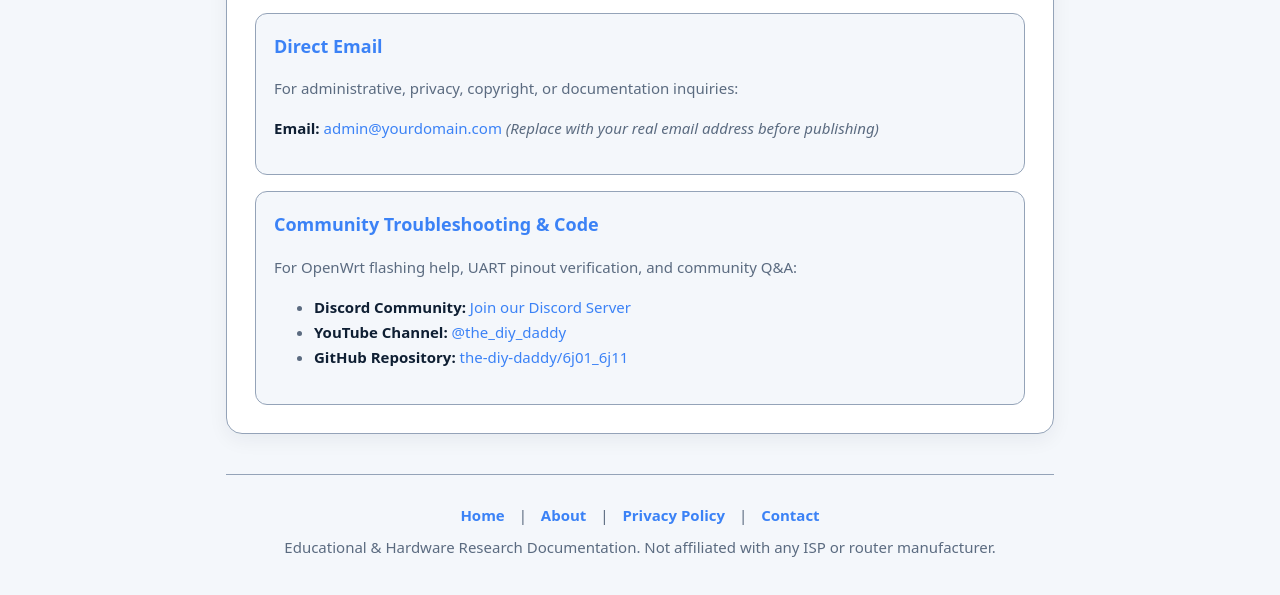
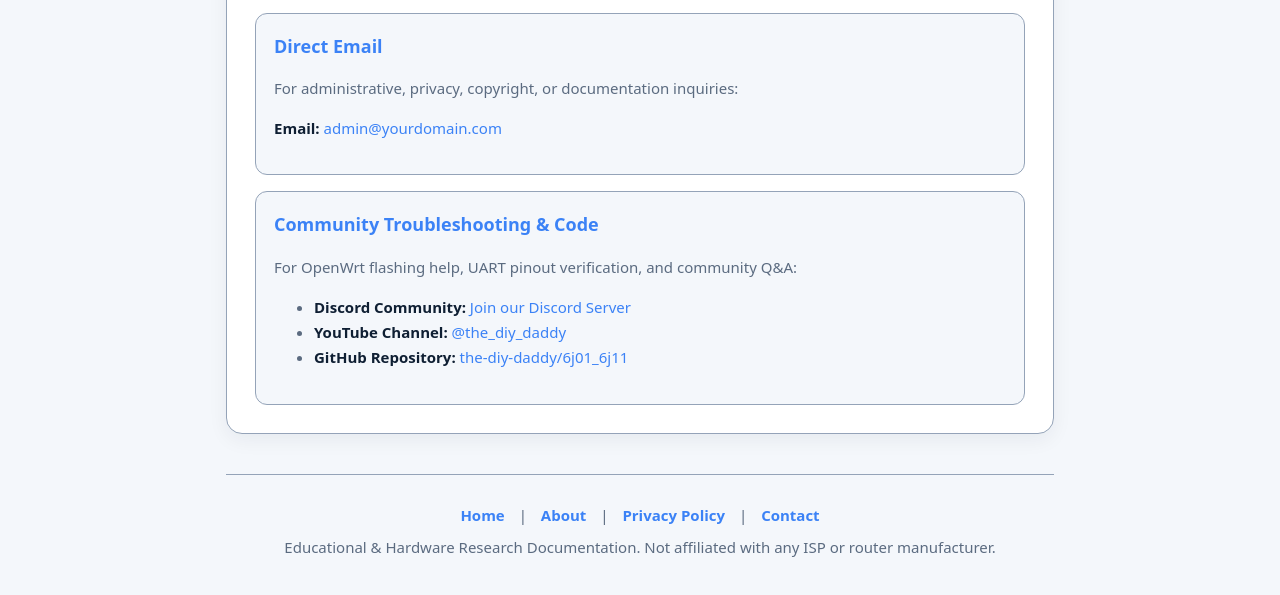
Before and after one commit to the-diy-daddy/jidu-openwrt-flashing-guide, a plain HTML site: page contact.html in a window 1280 px wide. Shown: the part 217-812 px from the top of the page. Drawn offline with Linux system fonts and the light colour scheme.

Commit message:
Update contact.html

```diff
--- a/contact.html
+++ b/contact.html
@@ -60,7 +60,7 @@ a:hover{text-decoration:underline}
     <div class="info-box">
       <h2>Direct Email</h2>
       <p>For administrative, privacy, copyright, or documentation inquiries:</p>
-      <p><strong>Email:</strong> <a href="mailto:admin@yourdomain.com">admin@yourdomain.com</a> <em>(Replace with your real email address before publishing)</em></p>
+      <p><strong>Email:</strong> <a href="mailto:smarthomeandassistant@gmail.com">admin@yourdomain.com</a> <em></em></p>
     </div>
 
     <div class="info-box">
```
